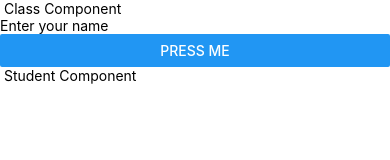
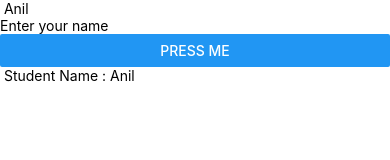
Before and after one commit to Anonymousgaurav/react_basics, a React Native app: screen / in a window 390 px wide. Shown: the top 160 px of the page. Built offline with nearby package versions, Linux system fonts and the light colour scheme.

Commit message:
state and props implemented

```diff
--- a/App.tsx
+++ b/App.tsx
@@ -11,17 +11,24 @@ import Student from './components/Student';
 
 
 class App extends Component {
-  fruits = () => {
-    console.warn("Apple")
+  constructor() {
+    super();
+    this.state = {
+      name: "Anil"
+    }
+  }
+
+  updateName(studentName) {
+    this.setState({ name: studentName })
   }
 
   render() {
     return (
       <View>
-        <Text> Class Component </Text>
-        <TextInput placeholder='Enter your name' />
-        <Button title='Press Me' onPress={this.fruits} />
-        <Student />
+        <Text> {this.state.name} </Text>
+        <TextInput placeholder='Enter your name' onChangeText={(studentName) => this.updateName(studentName)} />
+        <Button title='Press Me' />
+        <Student name={this.state.name} />
 
 
       </View>
--- a/components/Student.js
+++ b/components/Student.js
@@ -6,11 +6,15 @@ import {
   View
 } from 'react-native';
 
+
+
+
+
 class StudentComponent extends Component {
   render() {
     return (
       <View>
-        <Text> Student Component </Text>
+        <Text> Student Name : {this.props.name} </Text>
 
       </View>
     )
```
